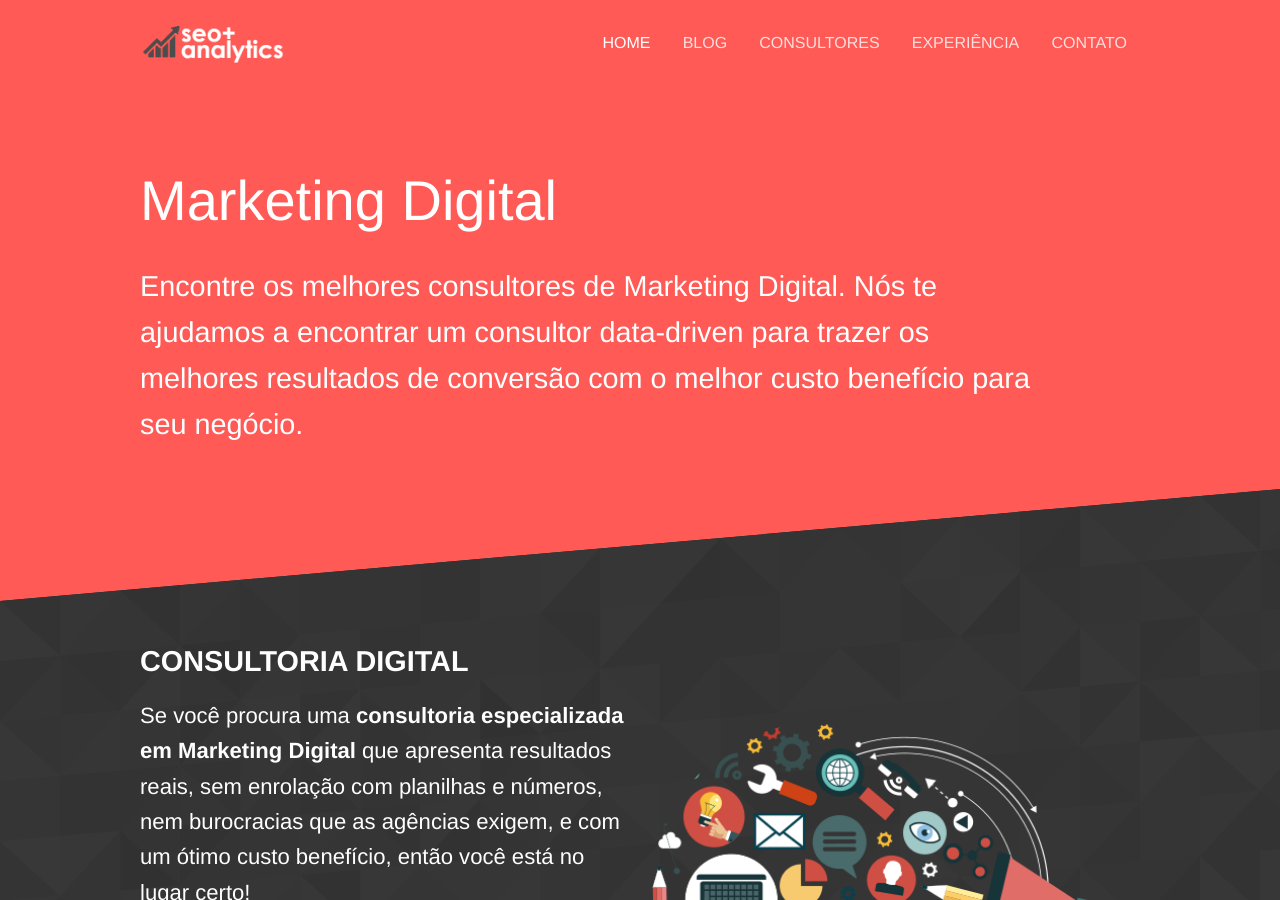
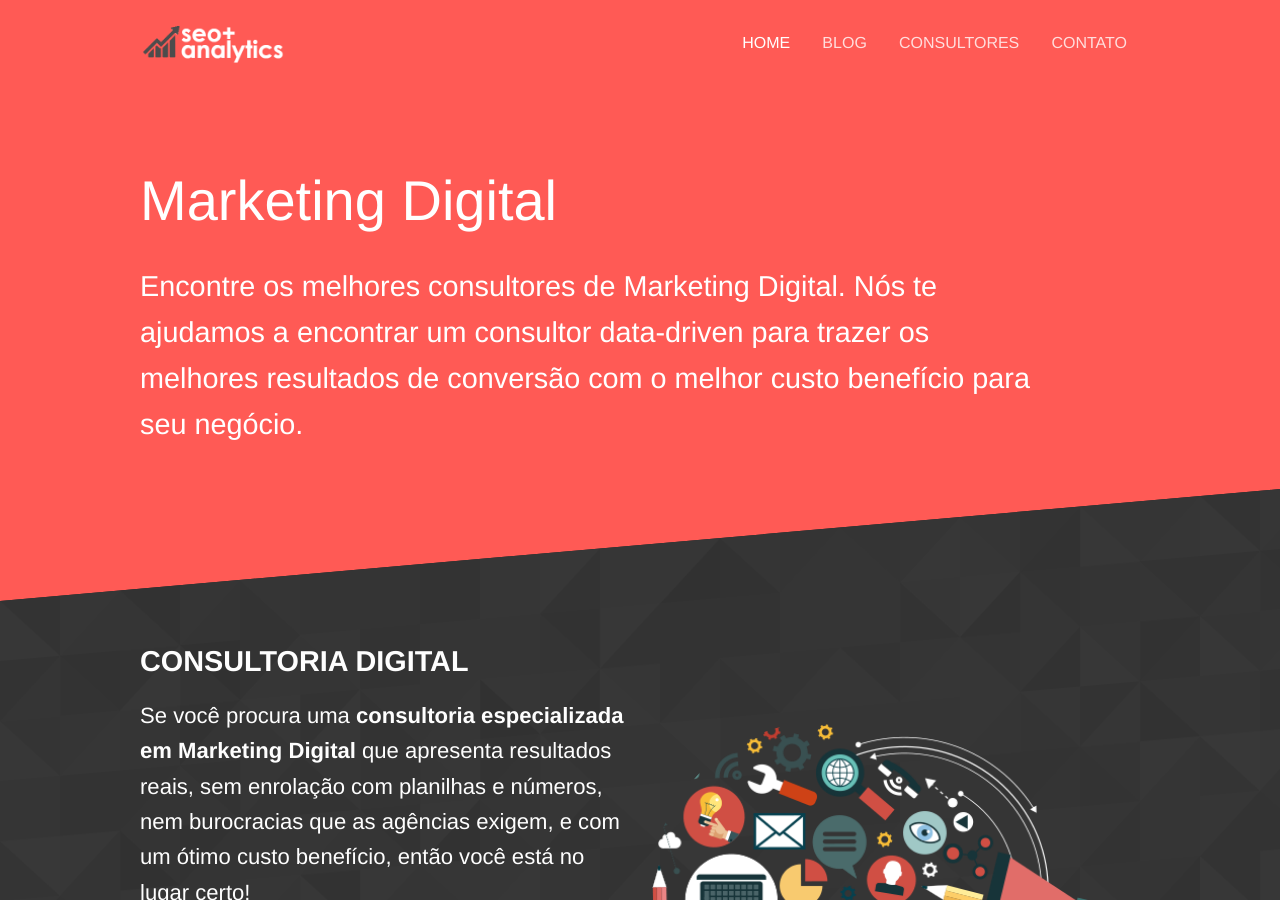
Before and after one commit to seoanalytics/seoanalytics.github.io, a Jekyll site: the page built from index.html, in a window 1280 px wide and 900 px high. Built offline with Jekyll 4.4.1, drawn with Linux system fonts in a browser that asks for light colours.

Commit message:
Updated '_data/navigation.yml' via CloudCannon

```diff
--- a/_data/navigation.yml
+++ b/_data/navigation.yml
@@ -5,7 +5,5 @@ links:
   link: /blog/
 - name: Consultores
   link: /consultores/
-- name: Experiência
-  link: /cv/fabiola-faria/
 - name: Contato
   link: /contact/
```
